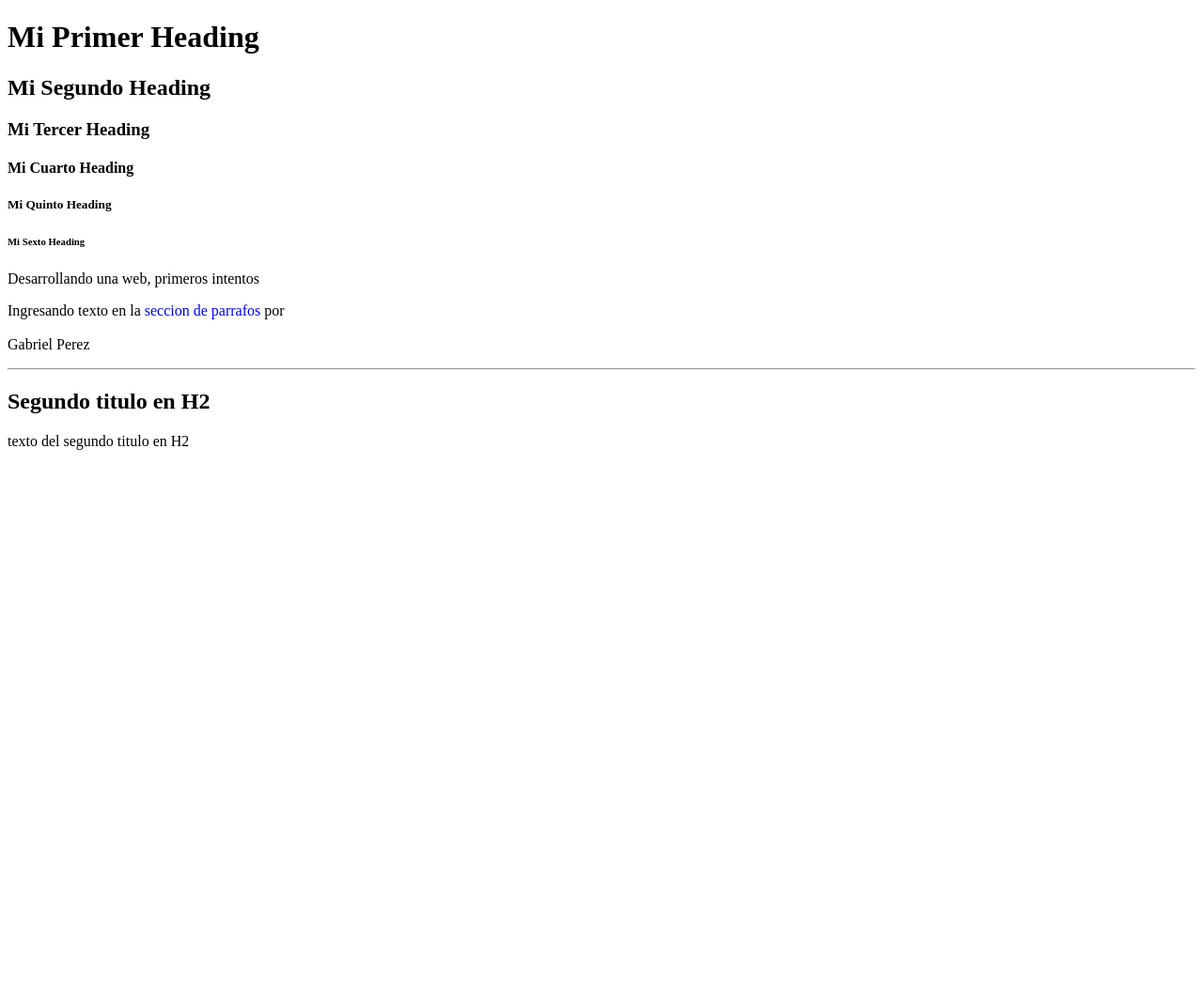
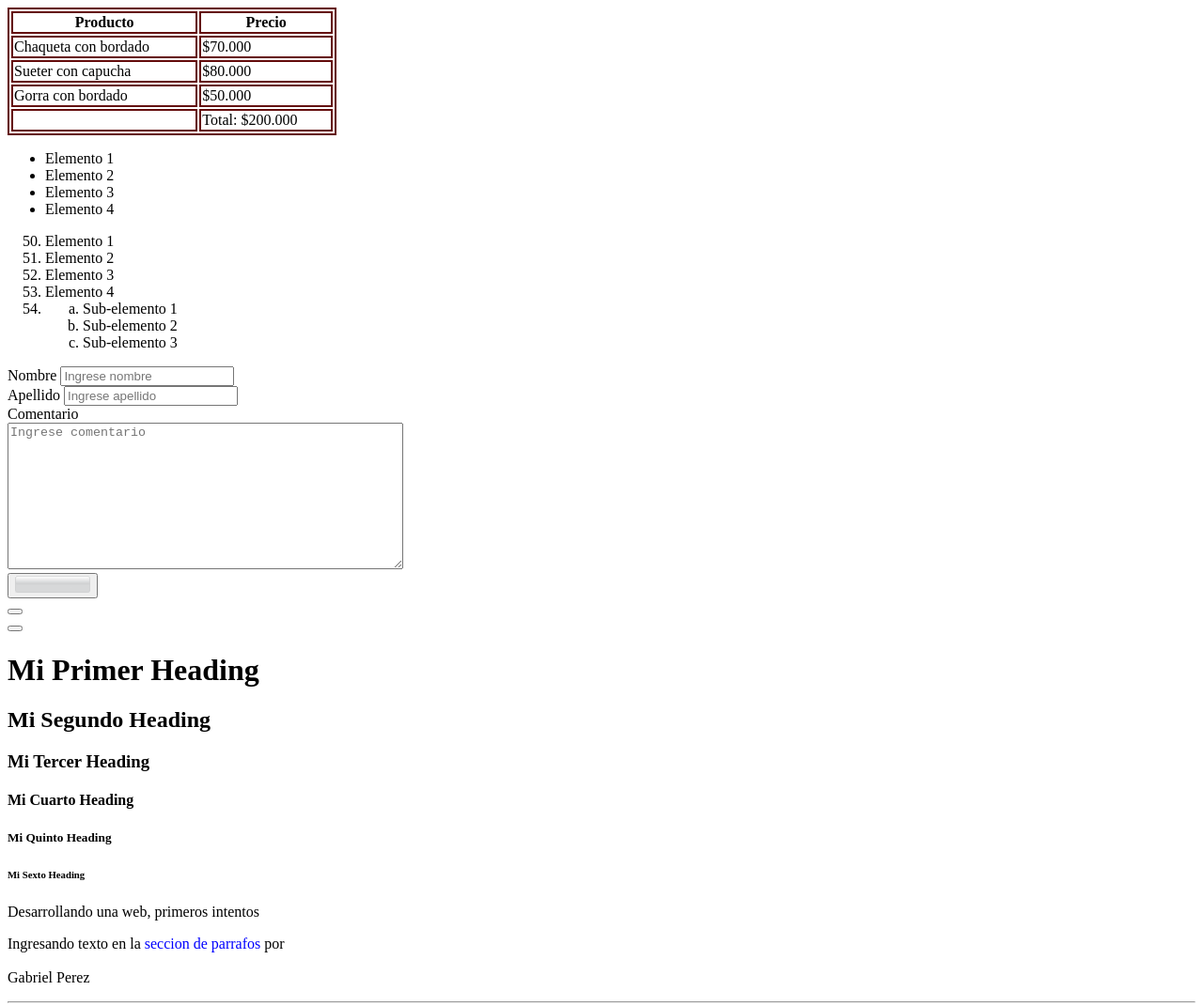
Before and after one commit to gabo6993/intro.html, a plain HTML site: page index.html in a window 1280 px wide. Shown: the top 1071 px of the page at 94% size. Before the commit the page ends 800 px from the top, so only its background shows below. Drawn offline with Linux system fonts and the light colour scheme.

Commit message:
Last Changes My first HTML

```diff
--- a/index.html
+++ b/index.html
@@ -2,8 +2,80 @@
 <html>
 <head>
     <title>Mi Primera Web</title>
+    <style>
+        table, th, td {
+            border: 2px solid rgb(100, 12, 12)
+        }
+    </style>
 </head>
 <body>
+
+    <table style="width: 350px;">
+        <thead>
+            <tr>
+            <th>Producto</th>
+            <th>Precio</th>
+            </tr>
+        </thead>
+        <tbody>
+            <tr>
+                <td>Chaqueta con bordado</td>
+                <td>$70.000</td>
+            </tr>
+            <tr>
+                <td>Sueter con capucha</td>
+                <td>$80.000</td>
+            </tr>
+            <tr>
+                <td>Gorra con bordado</td>
+                <td>$50.000</td>
+            </tr>
+        </tbody>
+        <tfoot>
+            <tr>
+                <td></td>
+                <td>Total: $200.000</td>
+            </tr>
+        </tfoot>
+    </table>
+    <!--ul es lista no ordenada-->
+    <ul>
+        <li>Elemento 1</li>
+        <li>Elemento 2</li>
+        <li>Elemento 3</li>
+        <li>Elemento 4</li>
+    </ul>
+    <!--ol es lista ordenada-->
+    <ol>
+        <li value="50">Elemento 1</li>
+        <li>Elemento 2</li>
+        <li>Elemento 3</li>
+        <li>Elemento 4</li>
+        <li>
+            <ol style="list-style-type: lower-alpha;">
+                <li>Sub-elemento 1</li>
+                <li>Sub-elemento 2</li>
+                <li>Sub-elemento 3</li>
+            </ol>
+        </li>
+    </ol>
+
+
+
+    <form action="/formulario" method="GET">
+        <label for="nombre">Nombre</label>
+        <input type="text" id="nombre" name="nombre" placeholder="Ingrese nombre" />
+        <br>
+        <label for="apellido">Apellido</label>
+        <input type="text" id="apellido" name="apellido" placeholder="Ingrese apellido" />
+        <br>
+        <label for="comentario">Comentario</label> <br>
+        <textarea cols="50" rows="10" id="comentario" placeholder="Ingrese comentario" name="comentario" ></textarea>
+        <br>
+        <button type="button"><img src="img/boton2.png" width="80"/> </button> <br>
+        <button type="reset"> </button> <br>
+        <button type="submit"> </button> <br>
+    </form>
     <h1>Mi Primer Heading</h1>
     <h2>Mi Segundo Heading</h2>
     <h3>Mi Tercer Heading</h3>
@@ -15,10 +87,13 @@
         Ingresando texto en la <span style="color:blue">seccion de parrafos</span>
         por <br> <br>Gabriel Perez
     </p>
+    <hr>
+    <h2>Segundo titulo en H2</h2>
+    <p>texto del segundo titulo en H2</p> <br>
 <!--este texto es un comentario y no va a
     aparecer en mi web-->
-    <hr>
-    <h2>Segundo titulo en H2</h2>
-    <p>texto del segundo titulo en H2</p>
+    <a target="_blank" href="https://www.google.com">Ir a google</a> <br>
+
+    <img src="img/coffee.png" width="300"/>
 </body>
 </html>
```
Also changed, not shown: img/boton.png (added), img/boton2.png (added), img/coffee.png (added).
